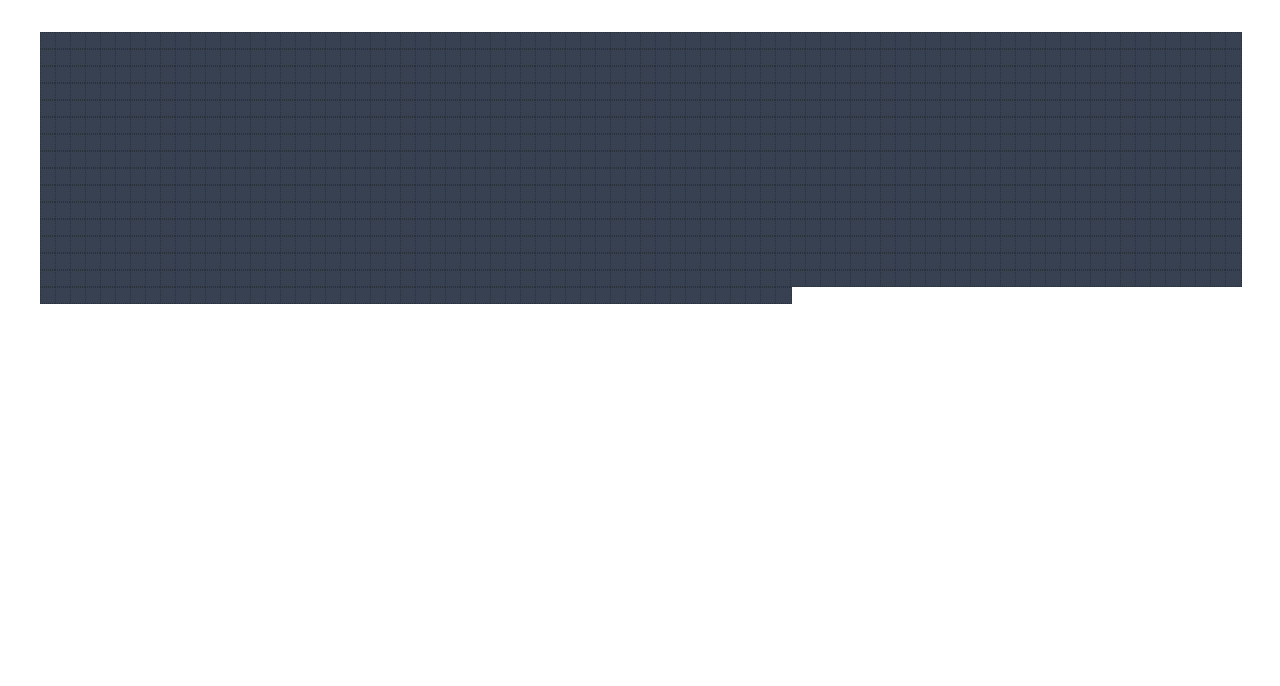
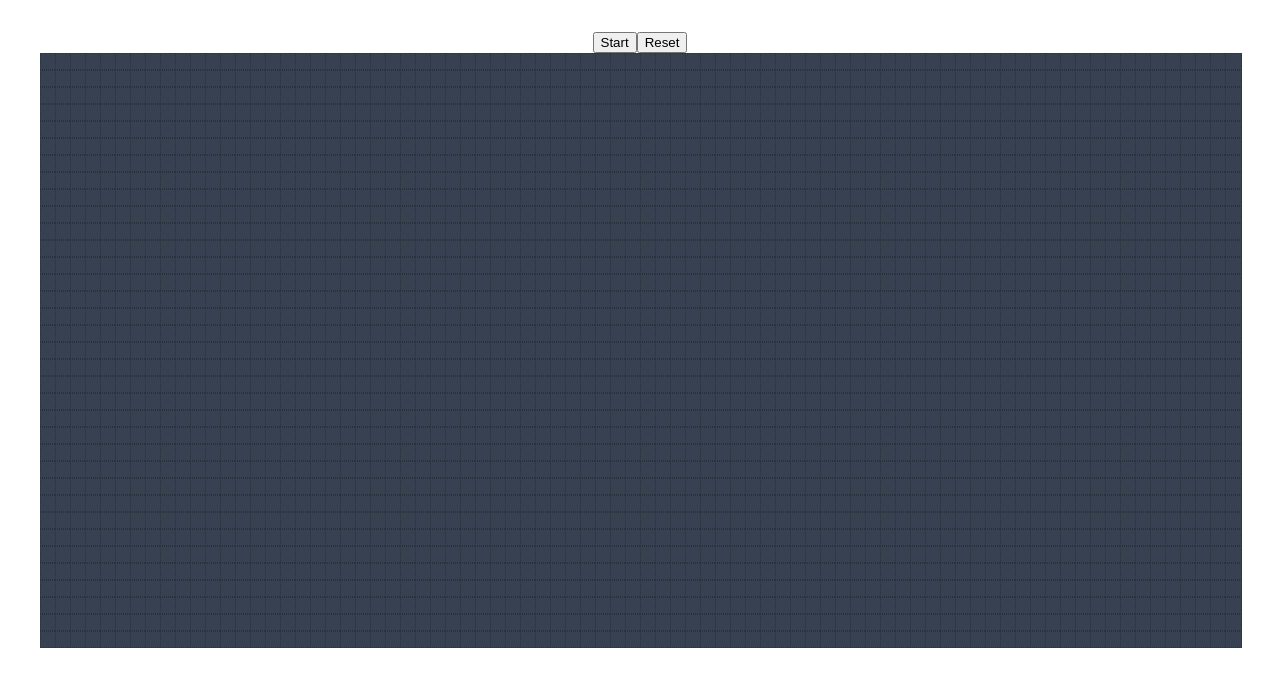
Before and after one commit to shanoysinc/Path-Visualizer, a React (Vite) app: page / in a window 1280 px wide. Shown: the top 686 px of the page. Built offline with nearby package versions, Linux system fonts and the light colour scheme.

Commit message:
add to run dijkstra algo

```diff
--- a/src/components/grid/Grid.tsx
+++ b/src/components/grid/Grid.tsx
@@ -1,24 +1,106 @@
-import React, { useState } from "react";
-import { initGraph } from "../../algorithms/graph/dijkstra";
+import React, {
+  useState,
+  memo,
+  useRef,
+  useEffect,
+  useMemo,
+  useCallback,
+} from "react";
+import {
+  initGraph,
+  dijkstra,
+  createRoute,
+} from "../../algorithms/graph/dijkstra";
 import { Node } from "./components/node/Node";
 
-export const Grid = () => {
-  const [grid, setGrid] = useState(() => initGraph(25, 50));
-  const [startNodeSelected, setStartNodeSelected] = useState(false);
+export const Grid = memo(() => {
+  const gridRef = useRef<HTMLDivElement | null>(null);
 
-  return (
-    <div className="grid">
-      {grid.map((row, rowIndex) => {
+  const [isMouseDown, setIsMouseDown] = useState(false);
+  const [walls, setWalls] = useState<string[]>([]);
+  const [startNode, setStartNode] = useState<string | null>(null);
+  const [endNode, setEndNode] = useState<string | null>(null);
+
+  const grid = useMemo(() => initGraph(35, 80), []);
+
+  const traverseGridHandler = () => {
+    if (endNode && startNode) {
+      const { visitedOrderArr, previous } = dijkstra(
+        grid,
+        startNode,
+        endNode,
+        walls
+      );
+
+      visitedOrderArr.forEach((node, index) => {
+        const nodeDiv = document.getElementById(node);
+        if (nodeDiv) {
+          setTimeout(() => {
+            const isStartNode = nodeDiv.classList.contains("startNode");
+            const isEndNode = nodeDiv.classList.contains("endNode");
+            if (!isEndNode && !isStartNode) {
+              nodeDiv.classList.add("visitedNode");
+            }
+          }, 1 + index);
+        }
+      });
+
+      setTimeout(() => {
+        const route = createRoute(previous, startNode, endNode);
+        route.forEach((node, index) => {
+          const nodeDiv = document.getElementById(node);
+
+          if (nodeDiv) {
+            setTimeout(() => {
+              nodeDiv.classList.remove("visitedNode");
+              nodeDiv.classList.add("route");
+            }, 20 * index);
+          }
+        });
+      }, visitedOrderArr.length);
+    }
+  };
+
+  const resetHandler = () => {
+    if (gridRef.current) {
+      [...gridRef.current.children].forEach((child) => {
+        child.classList.remove("startNode");
+        child.classList.remove("endNode");
+        child.classList.remove("walls");
+        child.classList.remove("visitedNode");
+        child.classList.remove("route");
+        setEndNode(null);
+        setStartNode(null);
+      });
+    }
+  };
+
+  const GridElement = grid.map((row, rowIndex) => {
+    console.log("rerender");
     return row.map((col, colIndex) => (
       <Node
         key={`${rowIndex}-${colIndex}`}
         row={rowIndex}
         col={colIndex}
-            startNodeSelected={startNodeSelected}
-            setStartNodeSelected={setStartNodeSelected}
+        startNode={startNode}
+        setStartNode={setStartNode}
+        endNode={endNode}
+        setEndNode={setEndNode}
+        isMouseDown={isMouseDown}
+        setIsMouseDown={setIsMouseDown}
+        walls={walls}
+        setWalls={setWalls}
       />
     ));
-      })}
+  });
+
+  return (
+    <>
+      <button onClick={traverseGridHandler}>Start</button>
+      <button onClick={resetHandler}>Reset</button>
+      <div className="grid" ref={gridRef}>
+        {GridElement}
       </div>
+    </>
   );
-};
+});
```
Lines whose indentation alone changed are shown as unchanged.
